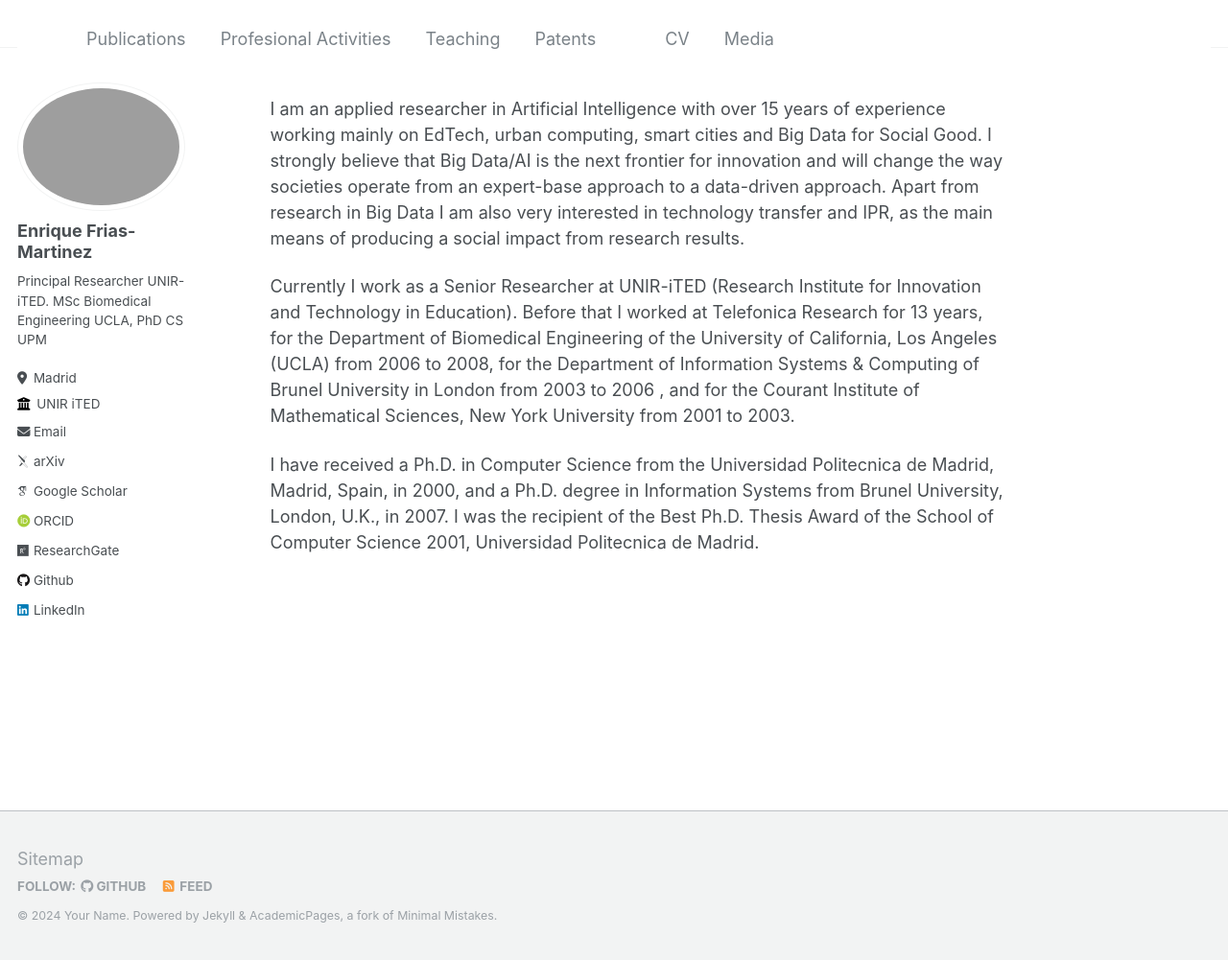
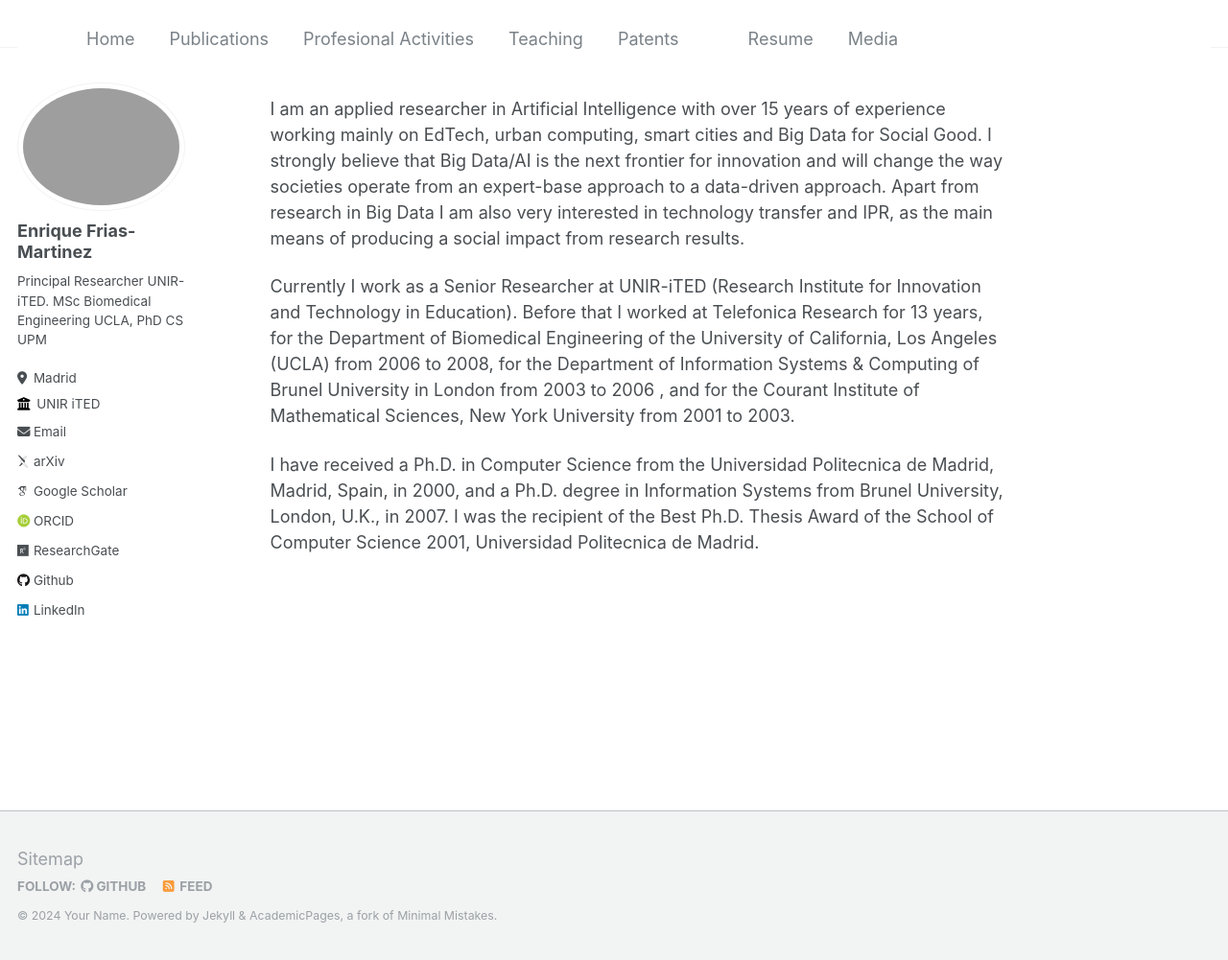
Before and after one commit to ENriqueFRiasM/TEST1, a Jekyll site: the page built from _pages/about.md, in a window 1280 px wide and 1001 px high. Shown: the whole window at 96% size. Built offline with Jekyll 4.4.1, drawn with Linux system fonts in a browser that asks for light colours; some web fonts are replaced.

Commit message:
Update navigation.yml

```diff
--- a/_data/navigation.yml
+++ b/_data/navigation.yml
@@ -1,5 +1,8 @@
 # main links links
 main:
+  - title: "Home"
+    url: /about/
+
   - title: "Publications"
     url: /publications/
 
@@ -15,7 +18,7 @@ main:
   - title: ""
     url: /year-archive/
 
-  - title: "CV"
+  - title: "Resume"
     url: /cv/
 
   - title: "Media"
```
